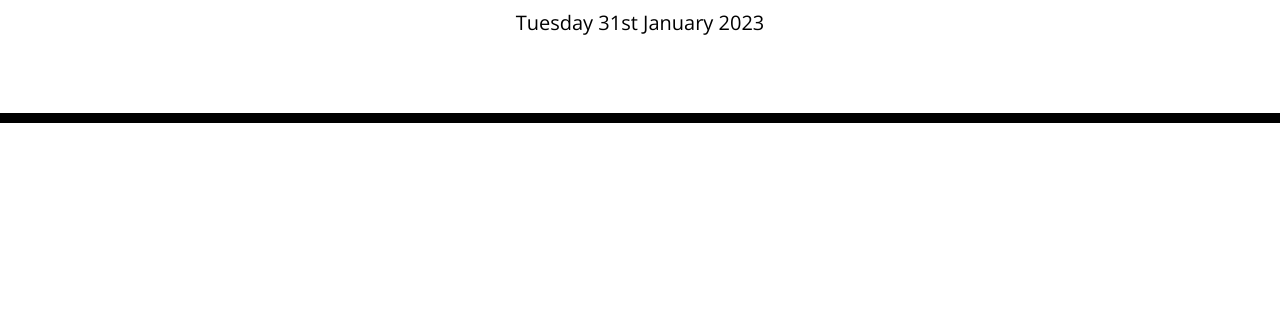
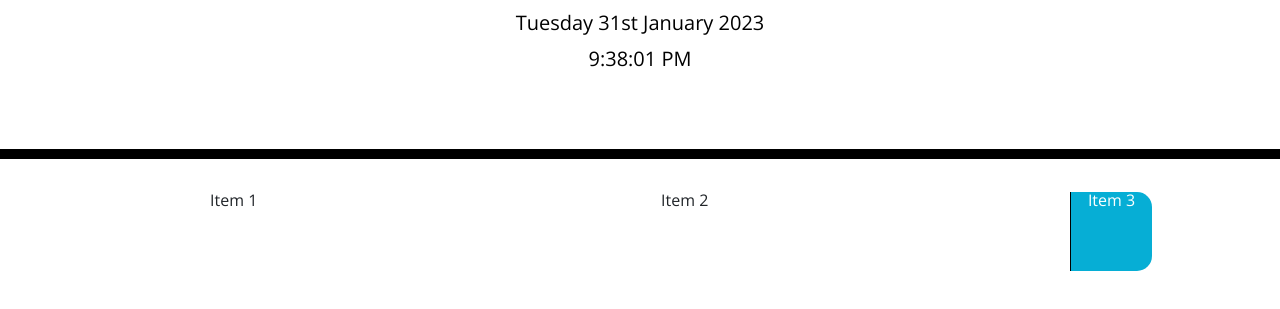
Before and after one commit to rhanciles/Work-Day-Scheduler, a plain HTML site: page index.html in a window 1280 px wide. Shown: the part 181-490 px from the top of the page. Drawn offline with nearby package versions, Linux system fonts and the light colour scheme.

Commit message:
Add borders and style for definition

```diff
--- a/assets/css/style.css
+++ b/assets/css/style.css
@@ -23,17 +23,24 @@ textarea {
 
 .description {
   white-space: pre-wrap;
+  flex-grow: 8.6;
 }
 
 .time-block {
   text-align: center;
   border-radius: 15px;
+  flex-grow: 1;
 }
 
-.row {
+.time-row {
+  width: 70%;
   white-space: pre-wrap;
   height: 80px;
   border-top: 1px solid white;
+  margin: 5px auto;
+  display: flex;
+  width: 80%;
+  list-style: none;
 }
 
 .hour {
@@ -63,6 +70,7 @@ textarea {
   border-bottom-right-radius: 15px;
   background-color: #06aed5;
   color: white;
+  flex-grow: 0.4;
 }
 
 .saveBtn i:hover {
--- a/assets/js/script.js
+++ b/assets/js/script.js
@@ -2,3 +2,5 @@
 var currentDate = moment().format("dddd Do MMMM YYYY");
 $('#currentDay').text(currentDate);
 // var shoppingListEl = $('#shopping-list');
+var currentTime = moment().format("LTS");
+$('#currentTime').text(currentTime);
--- a/index.html
+++ b/index.html
@@ -27,9 +27,15 @@
       <h1 class="display-3">Work Day Scheduler</h1>
       <p class="lead">A simple calendar app for scheduling your work day</p>
       <p id="currentDay" class="lead"></p>
+      <p id="currentTime" class="lead"></p>
     </header>
-    <div class="container">
+    <div class="time-block">
       <!-- Timeblocks go here -->
+      <ul class="time-row">
+        <li class="time-block">Item 1</li>
+        <li class="description">Item 2</li>
+        <li class="saveBtn">Item 3</li>
+      </ul>
     </div>
 
     <script src="https://cdnjs.cloudflare.com/ajax/libs/jquery/3.2.1/jquery.min.js"></script>
```
